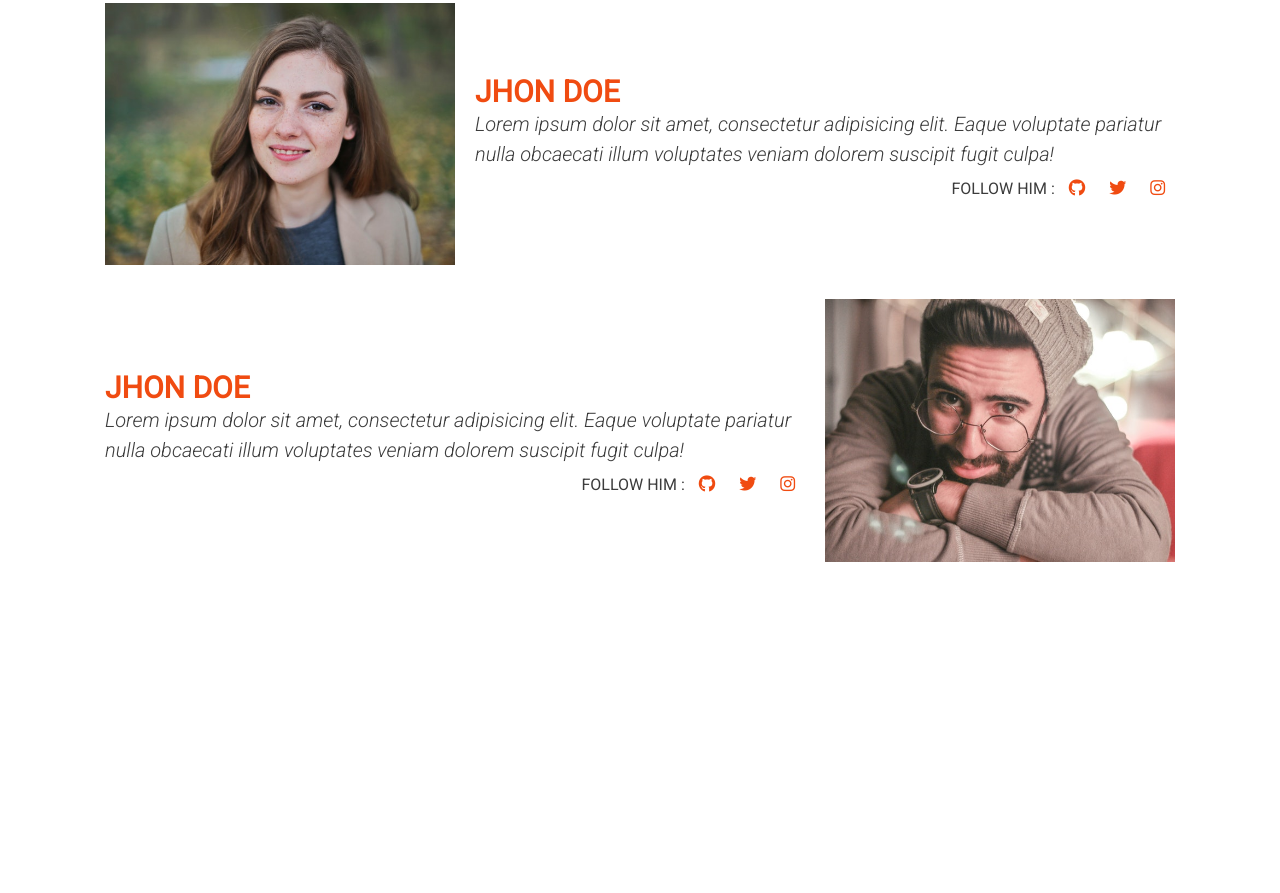
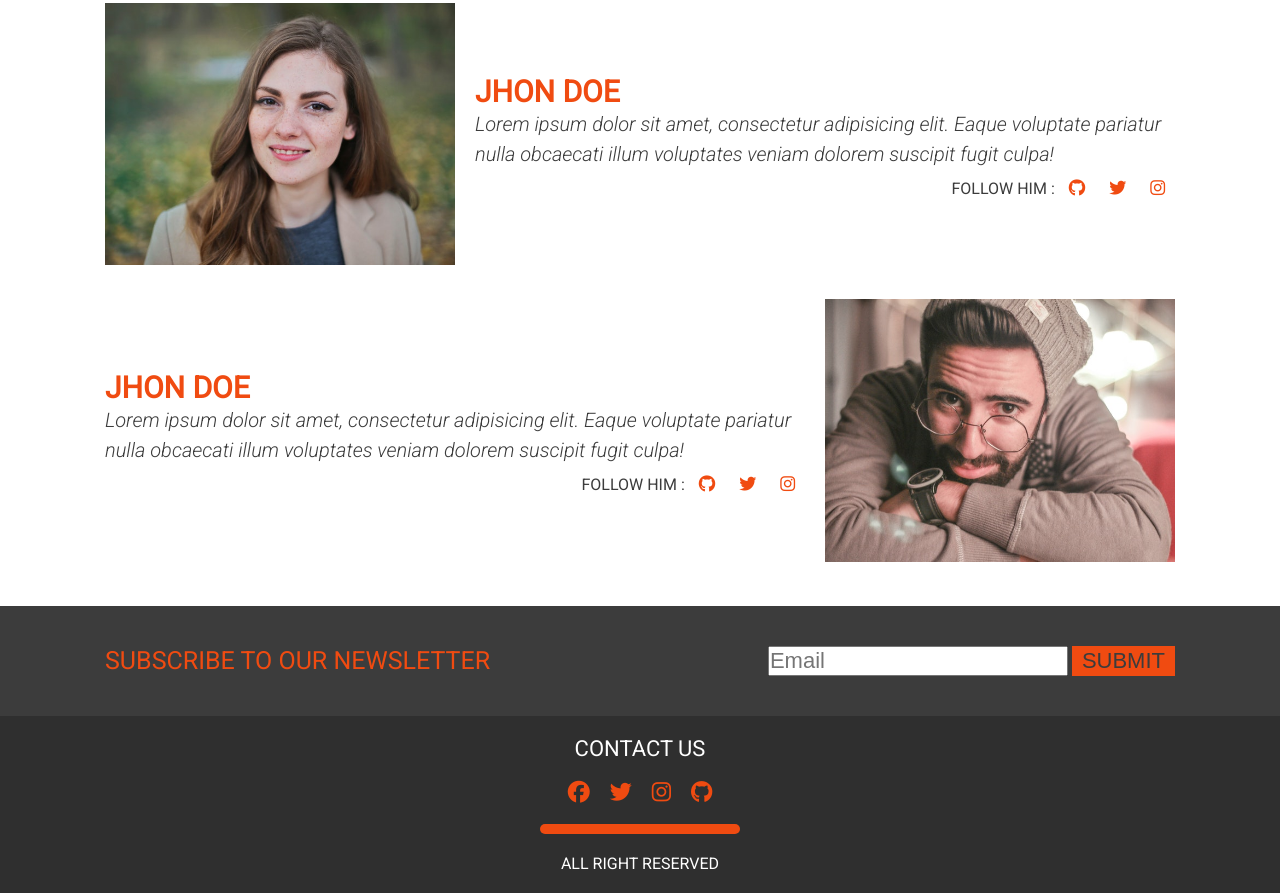
Before and after one commit to bouaik/Conference-Website, a plain HTML site: page index.html in a window 1280 px wide. Shown: the part 1395-2288 px from the top of the page. Before the commit the page ends 1961 px from the top, so only its background shows below. Drawn offline with Linux system fonts and the light colour scheme.

Commit message:
finished footer, starting about page

```diff
--- a/index.html
+++ b/index.html
@@ -102,7 +102,30 @@
             </div>
         </div>
     </section>
-
+    <section class="newsletter">
+        <div class="container">
+            <div class="newsletter-content">
+                <p>subscribe to our newsletter</p>
+                <form>
+                    <input type="email" placeholder="Email">
+                    <button type="submit">submit</button>
+                </form>
+            </div>
+        </div>
+    </section>
+    <footer>
+        <p class="contact-us">contact us</p>
+        <ul class="social">
+            <li><a href="#"><i class="fab fa-facebook"></i></a></li>
+            <li><a href="#"><i class="fab fa-twitter"></i></a></li>
+            <li><a href="#"><i class="fab fa-instagram"></i></a></li>
+            <li><a href="#"><i class="fab fa-github"></i></a></li>
+        </ul>
+        <div class="bar"></div>
+        <div class="copyright">
+            all right reserved
+        </div>
+    </footer>
 
 
 
--- a/style.css
+++ b/style.css
@@ -193,12 +193,12 @@ header {
     text-transform: uppercase;
     color: #3c3c3c;
 }
-.fab {
+.speaker .fab {
     margin: 0 10px;
     color: #f04b11;
     font-size: 17px;
 }
-.fab:hover {
+.speaker .fab:hover {
     color: #3c3c3c;
 }
 @media screen and (min-width: 768px) {
@@ -222,3 +222,84 @@ header {
     }
 }
 /* end speakers */
+/* start newsletter */
+.newsletter {
+    background: #3c3c3c;
+    padding: 40px 0;
+}
+.newsletter-content {
+    display: flex;
+    flex-direction: column;
+    align-items: center;
+}
+.newsletter-content p {
+    color: #f04b11;
+    text-transform: uppercase;
+    font-size: 25px;
+    text-align: center;
+}
+form {
+    text-align: center;
+}
+form input {
+    width: 300px;
+    font-size: 22px;
+}
+form button {
+    background-color: #f04b11;
+    border: none;
+    font-size: 22px;
+    text-transform: uppercase;
+    padding: 2px 10px;
+    cursor: pointer;
+    color: #3c3c3c;
+}
+@media screen and (max-width: 960px) {
+    form {
+        margin-top: 20px;
+    }
+    form button {
+        margin-top: 10px;
+    }
+}
+@media screen and (min-width: 961px) {
+    .newsletter-content {
+        flex-direction: row;
+        justify-content: space-between;
+    }
+}
+/* end newsletter */
+/* start footer */
+footer {
+    background-color: #2f2f2f;
+    padding: 20px 0;
+}
+.contact-us {
+    color: #fff;
+    text-align: center;
+    text-transform: uppercase;
+    font-size: 22px;
+}
+.social {
+    margin-top: 20px;
+    display: flex;
+    list-style: none;
+    justify-content: center;
+    margin-bottom: 20px;
+}
+footer .fab {
+    font-size: 22px;
+    color: #f04b11;
+    margin: 0 10px;
+    transition: .5s;
+}
+footer .fab:hover {
+    color: #fff;
+}
+.copyright {
+    margin-top: 20px;
+    text-align: center;
+    color: #fff;
+    text-transform: uppercase;
+}
+/* end footer */
```
